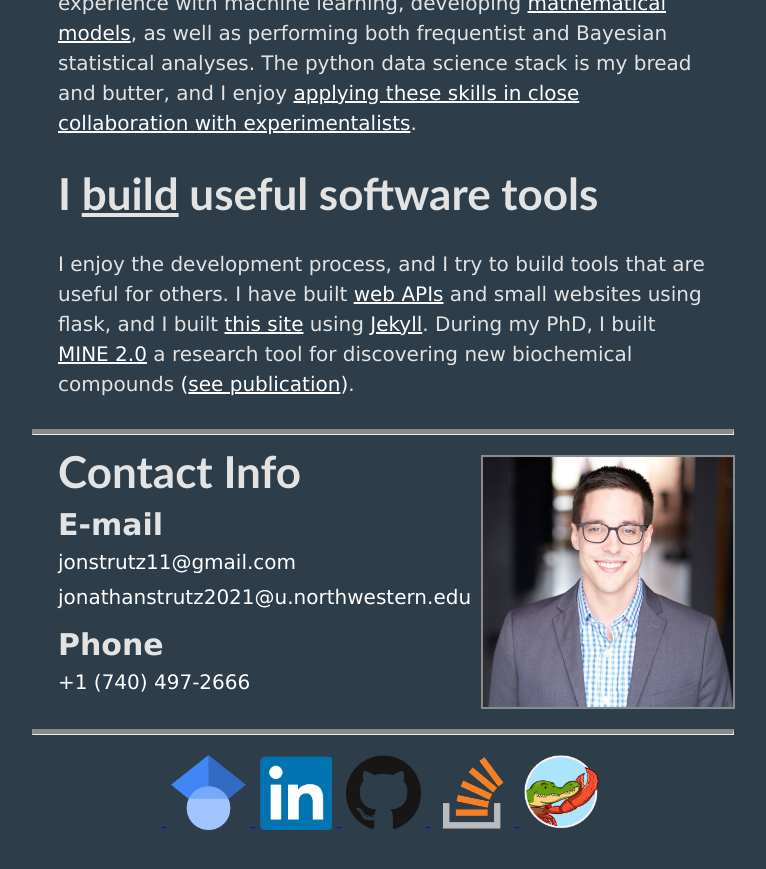
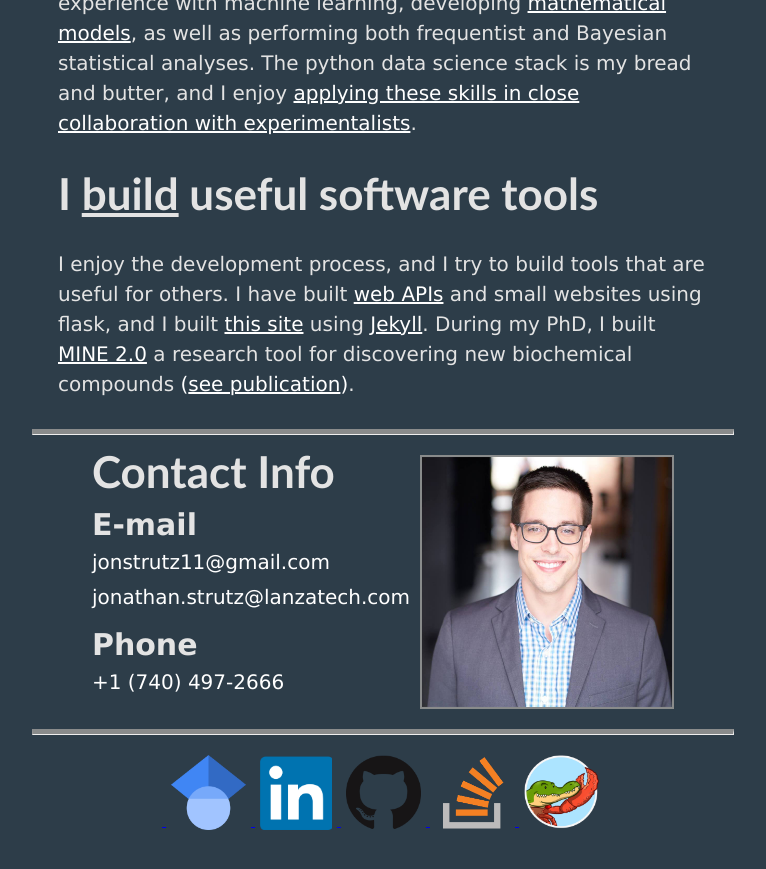
Before and after one commit to jonstrutz11/jonstrutz11.github.io, a Jekyll site: the page built from index.html, in a window 1280 px wide and 900 px high, scrolled down 1096 px. Shown: the top 869 px of the window, without its empty margins (257-1023 px from the left). Built offline with Jekyll 4.4.1, drawn with Linux system fonts in a browser that asks for light colours.

Commit message:
Updated school email to work email

```diff
--- a/_data/links.yml
+++ b/_data/links.yml
@@ -20,6 +20,7 @@ github:
 emails:
   personal: "mailto: jonstrutz11@gmail.com"
   school: "mailto: jonathanstrutz2021@u.northwestern.edu"
+  work: "mailto: jonathan.strutz@lanzatech.com"
 phone: "tel: 1-740-497-2666"
 profiles:
   - name: Jon's Google Scholar Profile
--- a/index.html
+++ b/index.html
@@ -84,7 +84,7 @@ title: About
                     <a href={{ site.data.links.emails.personal }}>jonstrutz11@gmail.com</a>
                 </p>
                 <p style="margin-top: 0; margin-bottom: 5px;">
-                    <a href={{ site.data.links.emails.school }}>jonathanstrutz2021@u.northwestern.edu</a>
+                    <a href={{ site.data.links.emails.work }}>jonathan.strutz@lanzatech.com</a>
                 </p>
 
                 <h2 style="margin-top: 10px; margin-bottom: 5px;">Phone</h2>
```
